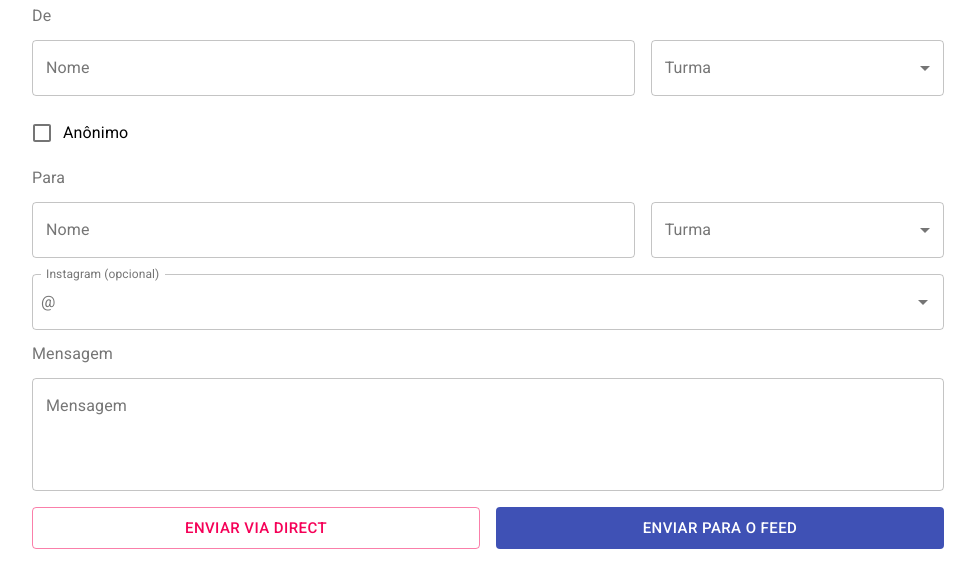
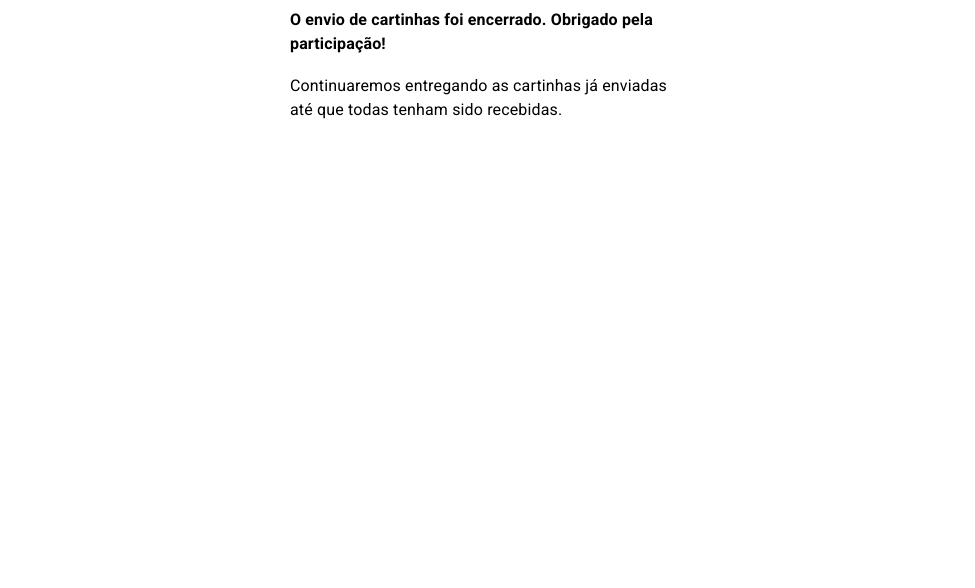
Before and after one commit to pedrofracassi/correioelegante, a React (Create React App) app in the folder frontend/: page / in a window 1280 px wide. Shown: the top 588 px of the page, without its empty margins (152-1127 px from the left). Built offline with nearby package versions, Linux system fonts and the light colour scheme.

Commit message:
Close frontend

```diff
--- a/frontend/src/App.jsx
+++ b/frontend/src/App.jsx
@@ -7,6 +7,7 @@ import {
 
 import Home from './Home.jsx'
 import Admin from './Admin.jsx'
+import ThankYou from './ThankYou.jsx'
 import { ThemeProvider } from '@material-ui/core'
 import Snackbar from "@material-ui/core/Snackbar"
 import IconButton from '@material-ui/core/IconButton'
@@ -40,7 +41,7 @@ function App() {
               <Admin filter="waiting_for_approval" />
             </Route>
             <Route path="/">
-              <Home openSimpleSnackBar={openSimpleSnackBar} />
+              <ThankYou></ThankYou>
             </Route>
           </Switch>
         </Router>
--- /dev/null
+++ b/frontend/src/ThankYou.jsx
@@ -0,0 +1,16 @@
+import React from 'react'
+
+import {
+  Container,
+  Typography
+} from "@material-ui/core"
+
+export default function ThankYou () {
+  return (
+    <Container maxWidth="xs" height="100%">
+      <Typography><strong>O envio de cartinhas foi encerrado. Obrigado pela participação!</strong></Typography>
+      <br/>
+      <Typography>Continuaremos entregando as cartinhas já enviadas até que todas tenham sido recebidas.</Typography>
+    </Container>
+  )
+}
```
